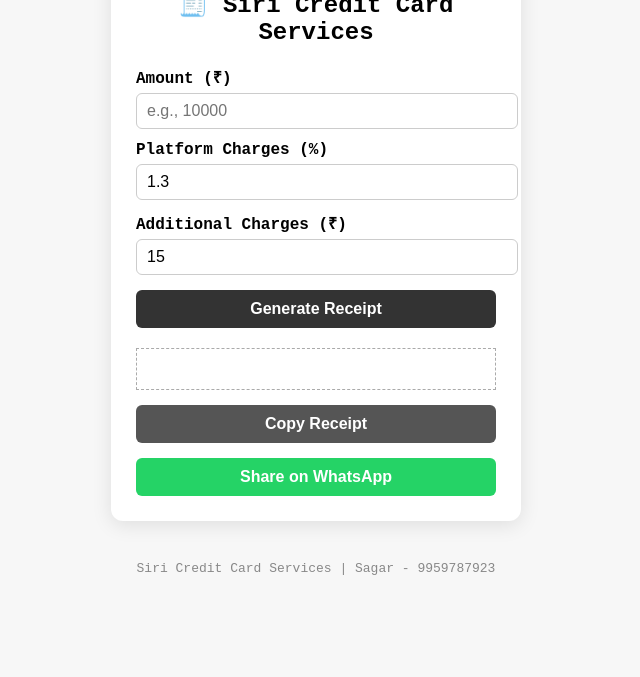
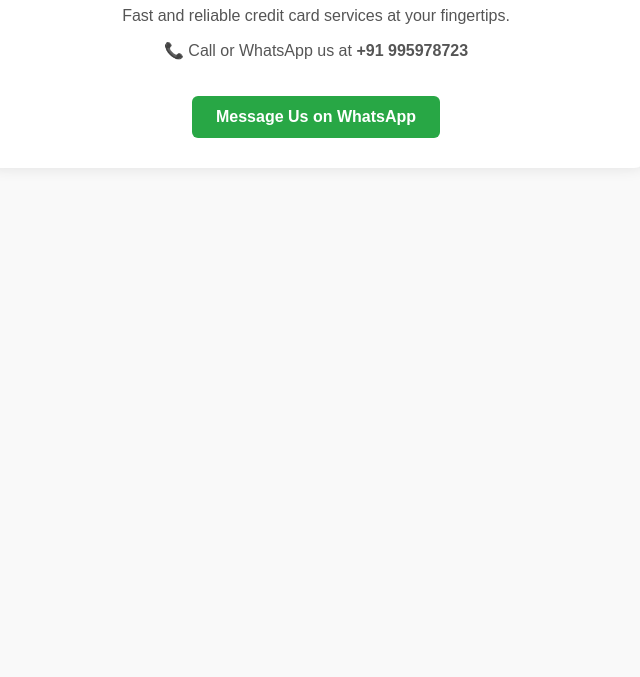
Before and after one commit to vemularaja228-dotcom/Calculator, a plain HTML site: page index.html in a window 1280 px wide. Shown: the part 123-800 px from the top of the page, without its empty margins (324-964 px from the left). Drawn offline with Linux system fonts and the light colour scheme.

Commit message:
Update index.html

```diff
--- a/index.html
+++ b/index.html
@@ -3,147 +3,48 @@
 <head>
   <meta charset="UTF-8" />
   <meta name="viewport" content="width=device-width, initial-scale=1.0"/>
-  <title>Siri Credit Receipt</title>
+  <title>Siri Credit Card Services</title>
   <style>
     body {
-      font-family: 'Courier New', monospace;
-      background: #f7f7f7;
+      font-family: Arial, sans-serif;
+      background: #f9f9f9;
+      margin: 0;
       padding: 20px;
+      text-align: center;
     }
-
-    .calculator {
-      max-width: 360px;
-      margin: 40px auto;
+    .container {
+      max-width: 600px;
+      margin: auto;
       background: white;
-      padding: 25px;
+      padding: 30px;
       border-radius: 12px;
-      box-shadow: 0 4px 20px rgba(0,0,0,0.1);
+      box-shadow: 0 0 15px rgba(0,0,0,0.1);
     }
-
-    .receipt {
-      background: #fff;
-      border: 1px dashed #aaa;
-      padding: 20px;
+    h1 {
+      color: #333;
+    }
+    p {
+      color: #555;
+      font-size: 16px;
+    }
+    .btn {
+      display: inline-block;
       margin-top: 20px;
-      font-size: 16px;
-      line-height: 1.6;
-      white-space: pre-wrap;
-    }
-
-    h2 {
-      text-align: center;
-      margin-bottom: 20px;
-      font-weight: 700;
-    }
-
-    label {
-      display: block;
-      margin-top: 12px;
+      padding: 12px 24px;
+      background-color: #28a745;
+      color: white;
+      border-radius: 6px;
+      text-decoration: none;
       font-weight: bold;
-    }
-
-    input[type="number"] {
-      width: 100%;
-      padding: 8px 10px;
-      margin-top: 5px;
-      font-size: 16px;
-      border: 1px solid #ccc;
-      border-radius: 6px;
-    }
-
-    button {
-      width: 100%;
-      margin-top: 15px;
-      padding: 10px;
-      font-size: 16px;
-      font-weight: bold;
-      border: none;
-      border-radius: 6px;
-      cursor: pointer;
-    }
-
-    .calc-btn { background: #333; color: white; }
-    .copy-btn { background: #555; color: white; }
-    .wa-btn { background: #25D366; color: white; }
-
-    .footer {
-      text-align: center;
-      margin-top: 30px;
-      font-size: 13px;
-      color: #888;
     }
   </style>
 </head>
 <body>
-
-  <div class="calculator">
-    <h2>🧾 Siri Credit Card Services</h2>
-
-    <label>Amount (₹)</label>
-    <input type="number" id="amount" placeholder="e.g., 10000" />
-
-    <label>Platform Charges (%)</label>
-    <input type="number" id="platform" value="1.3" />
-
-    <label>Additional Charges (₹)</label>
-    <input type="number" id="additional" value="15" />
-
-    <button class="calc-btn" onclick="calculate()">Generate Receipt</button>
-    <div class="receipt" id="receiptOutput"></div>
-
-    <button class="copy-btn" onclick="copyReceipt()">Copy Receipt</button>
-    <button class="wa-btn" onclick="shareWhatsApp()">Share on WhatsApp</button>
+  <div class="container">
+    <h1>Siri Credit Card Services</h1>
+    <p>Fast and reliable credit card services at your fingertips.</p>
+    <p>📞 Call or WhatsApp us at <strong>+91 995978723</strong></p>
+    <a class="btn" href="https://wa.me/919959787923" target="_blank">Message Us on WhatsApp</a>
   </div>
-
-  <div class="footer">Siri Credit Card Services | Sagar - 9959787923</div>
-
-  <script>
-    function calculate() {
-      const amount = parseFloat(document.getElementById('amount').value) || 0;
-      const platformRate = parseFloat(document.getElementById('platform').value) || 0;
-      const additional = parseFloat(document.getElementById('additional').value) || 0;
-
-      const platformFee = (amount * platformRate) / 100;
-      const totalCharges = platformFee + additional;
-      const finalAmount = amount - totalCharges;
-
-      const now = new Date().toLocaleString();
-
-      const receipt =
-`-------------------------------
-    Siri Credit Card Services
-    Transaction Receipt
--------------------------------
-Date       : ${now}
-Handled By : Sagar
-Contact    : 9959787923
-
-Amount     : ₹${amount.toFixed(2)}
-Platform % : ${platformRate.toFixed(2)}%
-Platform ₹ : ₹${platformFee.toFixed(2)}
-Add. Fee   : ₹${additional.toFixed(2)}
--------------------------------
-Total Fee  : ₹${totalCharges.toFixed(2)}
-To Bank    : ₹${finalAmount.toFixed(2)}
--------------------------------
-Thank you for choosing us!`;
-
-      document.getElementById('receiptOutput').innerText = receipt;
-    }
-
-    function copyReceipt() {
-      const text = document.getElementById('receiptOutput').innerText;
-      navigator.clipboard.writeText(text)
-        .then(() => alert("Receipt copied!"))
-        .catch(() => alert("Failed to copy."));
-    }
-
-    function shareWhatsApp() {
-      const text = document.getElementById('receiptOutput').innerText;
-      const encoded = encodeURIComponent(text);
-      const url = `https://wa.me/?text=${encoded}`;
-      window.open(url, '_blank');
-    }
-  </script>
 </body>
 </html>
```
